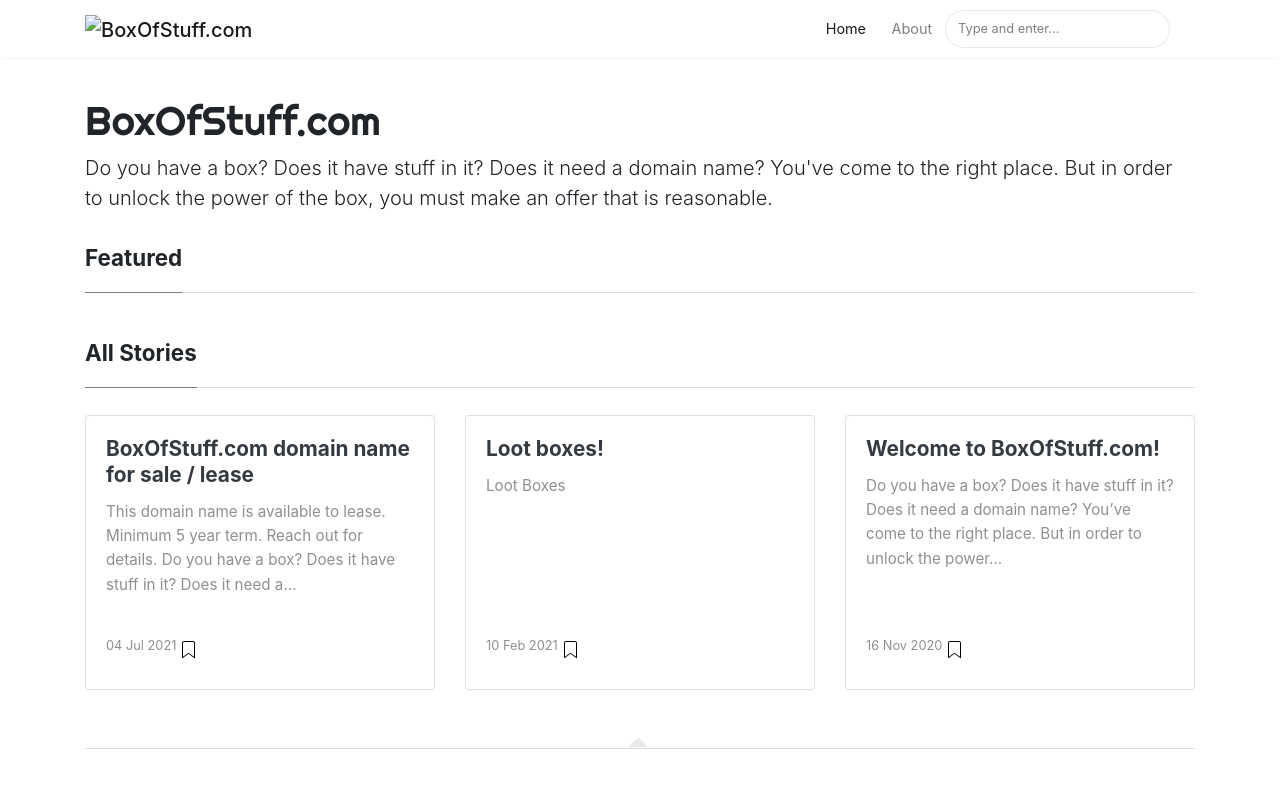
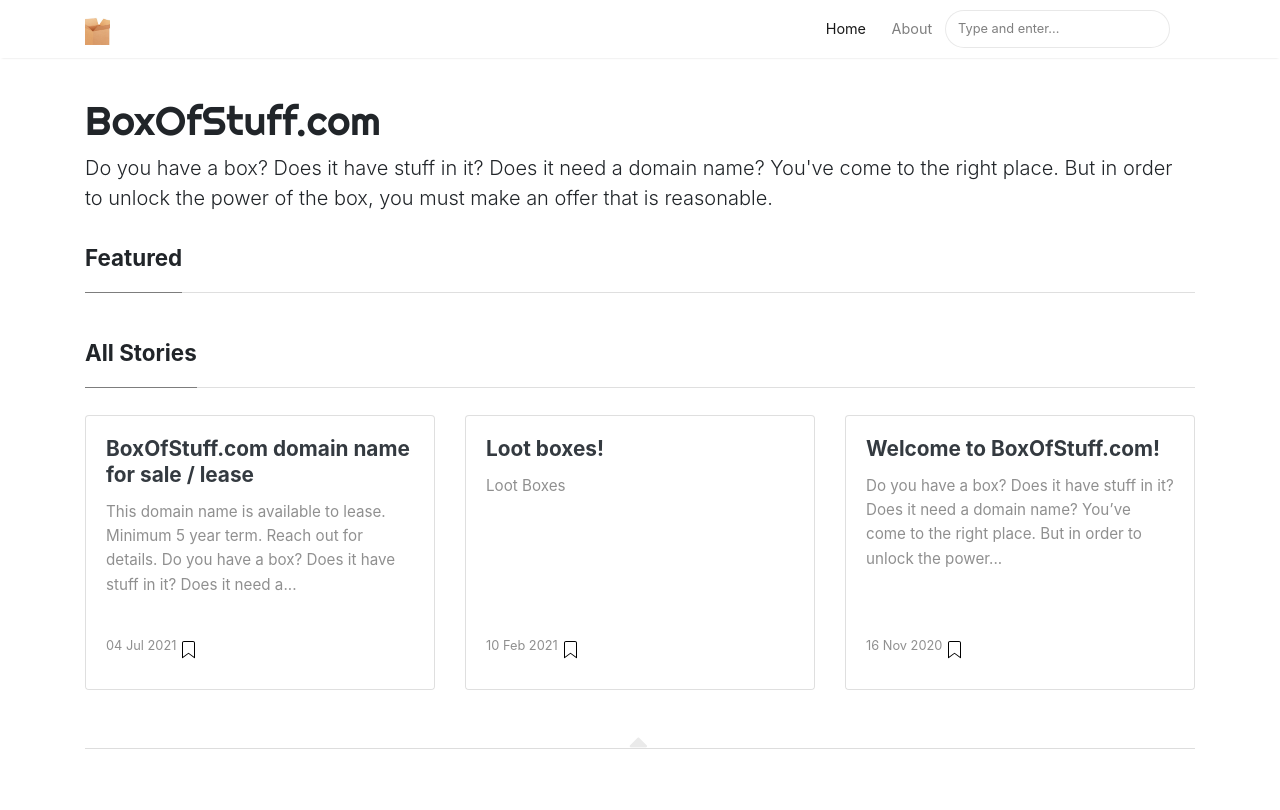
Before and after one commit to boxofstuffweb/boxofstuffweb.github.io, a Jekyll site: the page built from index.html, in a window 1280 px wide and 1271 px high. Shown: the top 810 px of the window. Built offline with Jekyll 4.4.1, drawn with Linux system fonts in a browser that asks for light colours; nearby versions of some CDN libraries; the list of posts is cut into pages by our own code; grey boxes are pictures that could not be loaded.

```diff
--- a/_config.yml
+++ b/_config.yml
@@ -2,7 +2,7 @@
 name: "BoxOfStuff.com"
 title: "BoxOfStuff.com - Loot boxes for everyone"
 description: "Do you have a box? Does it have stuff in it? Does it need a domain name? You've come to the right place. But in order to unlock the power of the box, you must make an offer that is reasonable."
-# logo:
+logo: 'assets/images/logo.png'
 favicon: 'assets/images/favicon.ico'
 baseurl: ""
 google_analytics: 'UA-69145-19'
```
Also changed, not shown: assets/images/logo.png (added).
